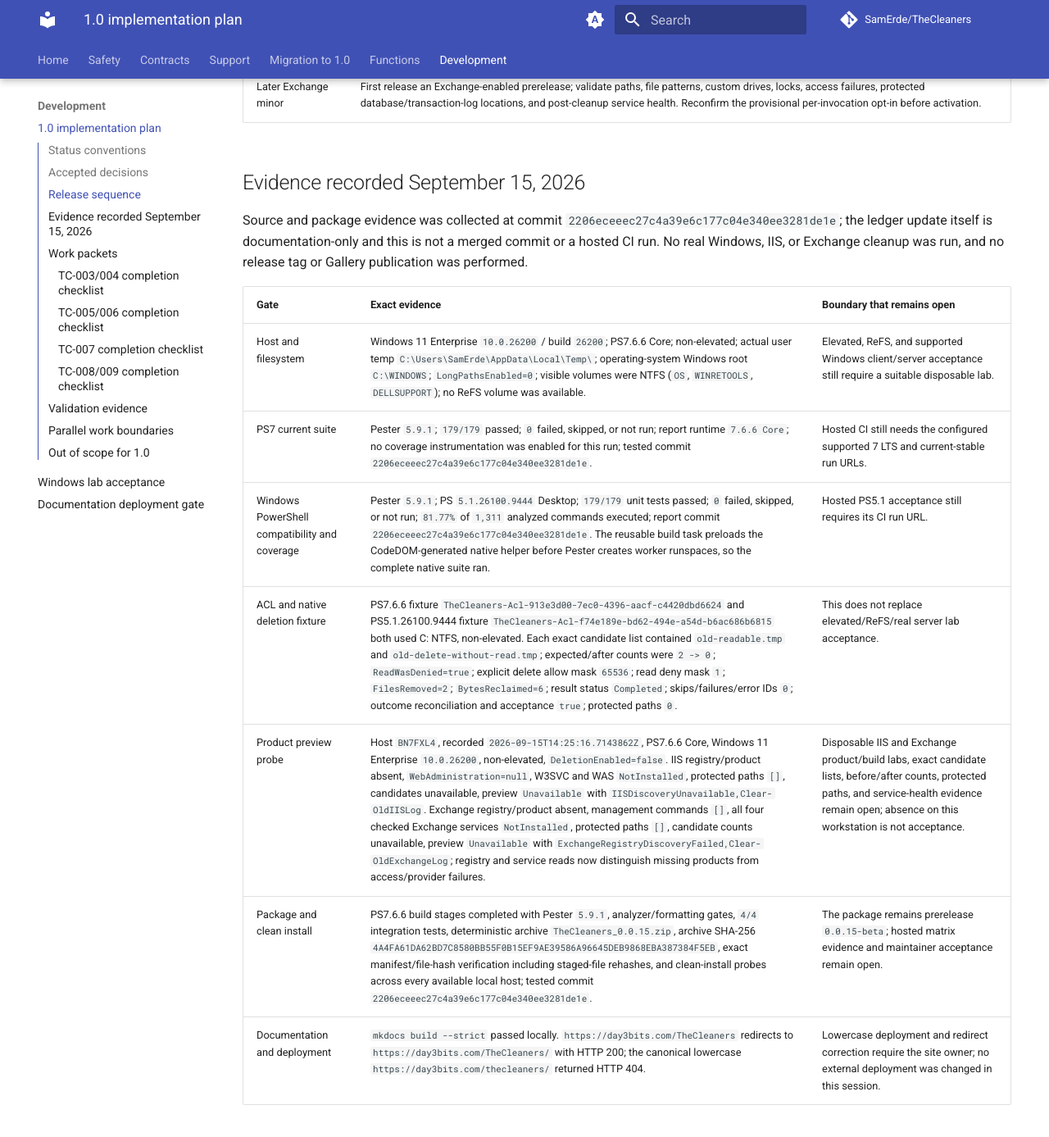
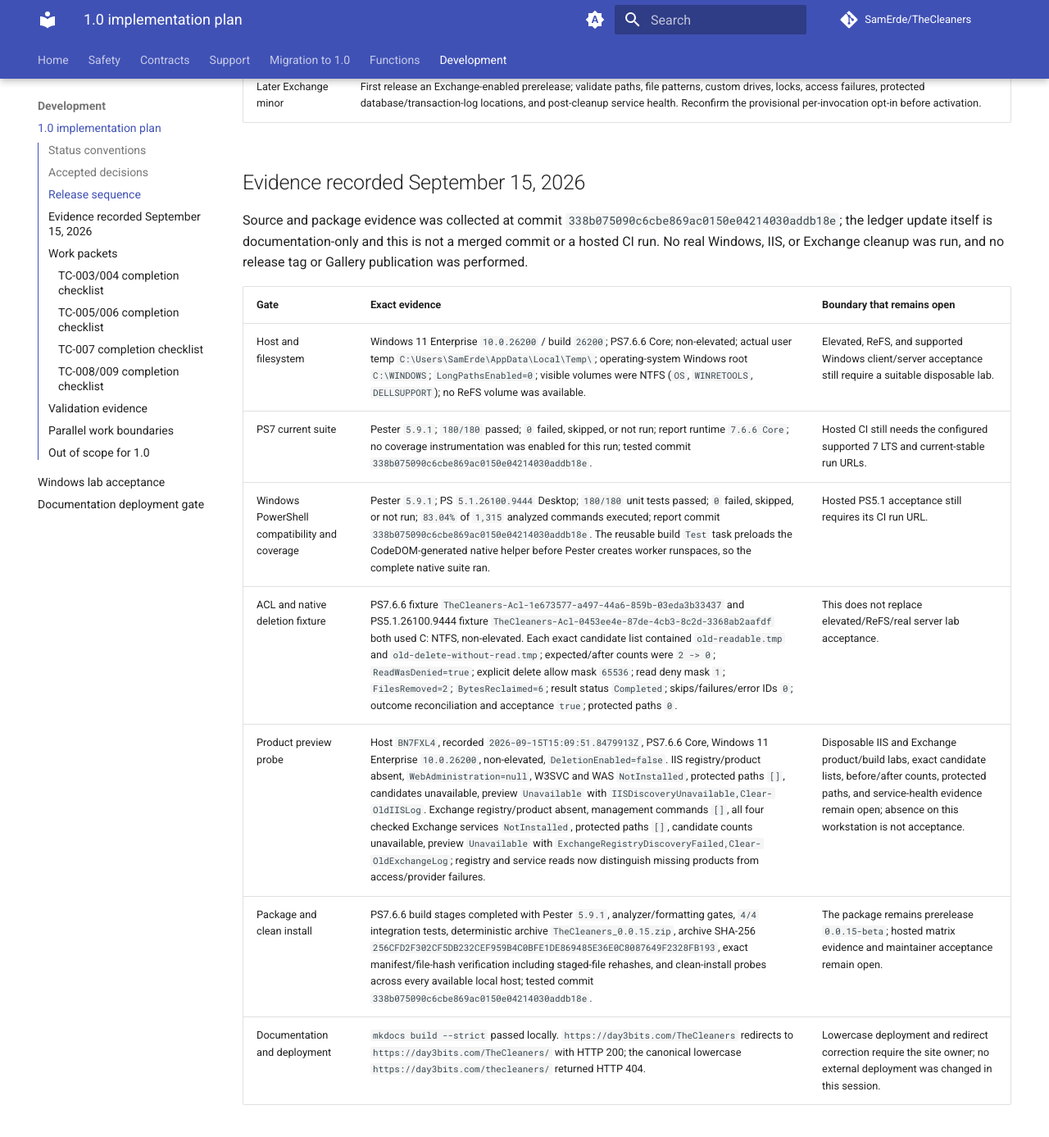
Before and after one commit to SamErde/TheCleaners, an MkDocs documentation site: the page built from docs/release-plan-1.0.md, in a window 1280 px wide and 1400 px high, scrolled down 1433 px. Shown: the top 1387 px of the window at 82% size. Built offline with MkDocs 1.6.1 and Material for MkDocs 9.7.7, drawn with Linux system fonts in a browser that asks for light colours; comment, search, counter and statistics services are not loaded; some of the changed text lies outside the part shown.

Commit message:
docs: refresh stabilization evidence

```diff
--- a/docs/release-plan-1.0.md
+++ b/docs/release-plan-1.0.md
@@ -31,16 +31,16 @@
 
 ## Evidence recorded September 15, 2026
 
-Source and package evidence was collected at commit `2206eceeec27c4a39e6c177c04e340ee3281de1e`; the ledger update itself is documentation-only and this is not a merged commit or a hosted CI run. No real Windows, IIS, or Exchange cleanup was run, and no release tag or Gallery publication was performed.
+Source and package evidence was collected at commit `338b075090c6cbe869ac0150e04214030addb18e`; the ledger update itself is documentation-only and this is not a merged commit or a hosted CI run. No real Windows, IIS, or Exchange cleanup was run, and no release tag or Gallery publication was performed.
 
 | Gate | Exact evidence | Boundary that remains open |
 | --- | --- | --- |
 | Host and filesystem | Windows 11 Enterprise `10.0.26200` / build `26200`; PS7.6.6 Core; non-elevated; actual user temp `C:\Users\SamErde\AppData\Local\Temp\`; operating-system Windows root `C:\WINDOWS`; `LongPathsEnabled=0`; visible volumes were NTFS (`OS`, `WINRETOOLS`, `DELLSUPPORT`); no ReFS volume was available. | Elevated, ReFS, and supported Windows client/server acceptance still require a suitable disposable lab. |
-| PS7 current suite | Pester `5.9.1`; `179/179` passed; `0` failed, skipped, or not run; report runtime `7.6.6 Core`; no coverage instrumentation was enabled for this run; tested commit `2206eceeec27c4a39e6c177c04e340ee3281de1e`. | Hosted CI still needs the configured supported 7 LTS and current-stable run URLs. |
-| Windows PowerShell compatibility and coverage | Pester `5.9.1`; PS `5.1.26100.9444` Desktop; `179/179` unit tests passed; `0` failed, skipped, or not run; `81.77%` of `1,311` analyzed commands executed; report commit `2206eceeec27c4a39e6c177c04e340ee3281de1e`. The reusable build task preloads the CodeDOM-generated native helper before Pester creates worker runspaces, so the complete native suite ran. | Hosted PS5.1 acceptance still requires its CI run URL. |
-| ACL and native deletion fixture | PS7.6.6 fixture `TheCleaners-Acl-913e3d00-7ec0-4396-aacf-c4420dbd6624` and PS5.1.26100.9444 fixture `TheCleaners-Acl-f74e189e-bd62-494e-a54d-b6ac686b6815` both used C: NTFS, non-elevated. Each exact candidate list contained `old-readable.tmp` and `old-delete-without-read.tmp`; expected/after counts were `2 -> 0`; `ReadWasDenied=true`; explicit delete allow mask `65536`; read deny mask `1`; `FilesRemoved=2`; `BytesReclaimed=6`; result status `Completed`; skips/failures/error IDs `0`; outcome reconciliation and acceptance `true`; protected paths `0`. | This does not replace elevated/ReFS/real server lab acceptance. |
-| Product preview probe | Host `BN7FXL4`, recorded `2026-09-15T14:25:16.7143862Z`, PS7.6.6 Core, Windows 11 Enterprise `10.0.26200`, non-elevated, `DeletionEnabled=false`. IIS registry/product absent, `WebAdministration=null`, W3SVC and WAS `NotInstalled`, protected paths `[]`, candidates unavailable, preview `Unavailable` with `IISDiscoveryUnavailable,Clear-OldIISLog`. Exchange registry/product absent, management commands `[]`, all four checked Exchange services `NotInstalled`, protected paths `[]`, candidate counts unavailable, preview `Unavailable` with `ExchangeRegistryDiscoveryFailed,Clear-OldExchangeLog`; registry and service reads now distinguish missing products from access/provider failures. | Disposable IIS and Exchange product/build labs, exact candidate lists, before/after counts, protected paths, and service-health evidence remain open; absence on this workstation is not acceptance. |
-| Package and clean install | PS7.6.6 build stages completed with Pester `5.9.1`, analyzer/formatting gates, `4/4` integration tests, deterministic archive `TheCleaners_0.0.15.zip`, archive SHA-256 `4A4FA61DA62BD7C8580BB55F0B15EF9AE39586A96645DEB9868EBA387384F5EB`, exact manifest/file-hash verification including staged-file rehashes, and clean-install probes across every available local host; tested commit `2206eceeec27c4a39e6c177c04e340ee3281de1e`. | The package remains prerelease `0.0.15-beta`; hosted matrix evidence and maintainer acceptance remain open. |
+| PS7 current suite | Pester `5.9.1`; `180/180` passed; `0` failed, skipped, or not run; report runtime `7.6.6 Core`; no coverage instrumentation was enabled for this run; tested commit `338b075090c6cbe869ac0150e04214030addb18e`. | Hosted CI still needs the configured supported 7 LTS and current-stable run URLs. |
+| Windows PowerShell compatibility and coverage | Pester `5.9.1`; PS `5.1.26100.9444` Desktop; `180/180` unit tests passed; `0` failed, skipped, or not run; `83.04%` of `1,315` analyzed commands executed; report commit `338b075090c6cbe869ac0150e04214030addb18e`. The reusable build `Test` task preloads the CodeDOM-generated native helper before Pester creates worker runspaces, so the complete native suite ran. | Hosted PS5.1 acceptance still requires its CI run URL. |
+| ACL and native deletion fixture | PS7.6.6 fixture `TheCleaners-Acl-1e673577-a497-44a6-859b-03eda3b33437` and PS5.1.26100.9444 fixture `TheCleaners-Acl-0453ee4e-87de-4cb3-8c2d-3368ab2aafdf` both used C: NTFS, non-elevated. Each exact candidate list contained `old-readable.tmp` and `old-delete-without-read.tmp`; expected/after counts were `2 -> 0`; `ReadWasDenied=true`; explicit delete allow mask `65536`; read deny mask `1`; `FilesRemoved=2`; `BytesReclaimed=6`; result status `Completed`; skips/failures/error IDs `0`; outcome reconciliation and acceptance `true`; protected paths `0`. | This does not replace elevated/ReFS/real server lab acceptance. |
+| Product preview probe | Host `BN7FXL4`, recorded `2026-09-15T15:09:51.8479913Z`, PS7.6.6 Core, Windows 11 Enterprise `10.0.26200`, non-elevated, `DeletionEnabled=false`. IIS registry/product absent, `WebAdministration=null`, W3SVC and WAS `NotInstalled`, protected paths `[]`, candidates unavailable, preview `Unavailable` with `IISDiscoveryUnavailable,Clear-OldIISLog`. Exchange registry/product absent, management commands `[]`, all four checked Exchange services `NotInstalled`, protected paths `[]`, candidate counts unavailable, preview `Unavailable` with `ExchangeRegistryDiscoveryFailed,Clear-OldExchangeLog`; registry and service reads now distinguish missing products from access/provider failures. | Disposable IIS and Exchange product/build labs, exact candidate lists, before/after counts, protected paths, and service-health evidence remain open; absence on this workstation is not acceptance. |
+| Package and clean install | PS7.6.6 build stages completed with Pester `5.9.1`, analyzer/formatting gates, `4/4` integration tests, deterministic archive `TheCleaners_0.0.15.zip`, archive SHA-256 `256CFD2F302CF5DB232CEF959B4C0BFE1DE869485E36E0C8087649F2328FB193`, exact manifest/file-hash verification including staged-file rehashes, and clean-install probes across every available local host; tested commit `338b075090c6cbe869ac0150e04214030addb18e`. | The package remains prerelease `0.0.15-beta`; hosted matrix evidence and maintainer acceptance remain open. |
 | Documentation and deployment | `mkdocs build --strict` passed locally. `https://day3bits.com/TheCleaners` redirects to `https://day3bits.com/TheCleaners/` with HTTP 200; the canonical lowercase `https://day3bits.com/thecleaners/` returned HTTP 404. | Lowercase deployment and redirect correction require the site owner; no external deployment was changed in this session. |
 
 ## Work packets
@@ -94,7 +94,7 @@
 - [x] Add a protected publishing environment and version/tag/prerelease checks; refuse duplicate Gallery versions in the publisher script.
 - [x] Add complete 5.1 plus supported 7 LTS/current package/install tests, not just source unit tests; local PS5.1/PS7.6.6 evidence is recorded above, while hosted 7 LTS/current and CI evidence remain open.
 - [x] Re-enable the ShouldProcess analyzer rule; no broad suppression is used in the draft source.
-- [x] Meet at least 80% overall coverage and explicitly test every safety-critical branch; local PS5.1 measured 81.77% of `1,311` analyzed commands with no skipped tests at `2206ece`, while hosted CI and remaining unexecuted failure branches still require evidence.
+- [x] Meet at least 80% overall coverage and explicitly test every safety-critical branch; local PS5.1 measured 83.04% of `1,315` analyzed commands with no skipped tests at `338b075`, while hosted CI and remaining unexecuted failure branches still require evidence.
 - [x] Retain machine-readable unit and integration reports, with failed/skipped counts and exact runtime versions in the draft build.
 - [x] Generate command references and external help from the source of truth; add drift checks and validate the documentation build strictly in CI.
 - [x] Update README, migration guide, changelog, support/security policy, contributing instructions, PR template, and agent instructions.
```
Also changed, not shown: other parts of docs/release-plan-1.0.md (+2 -2 lines).
